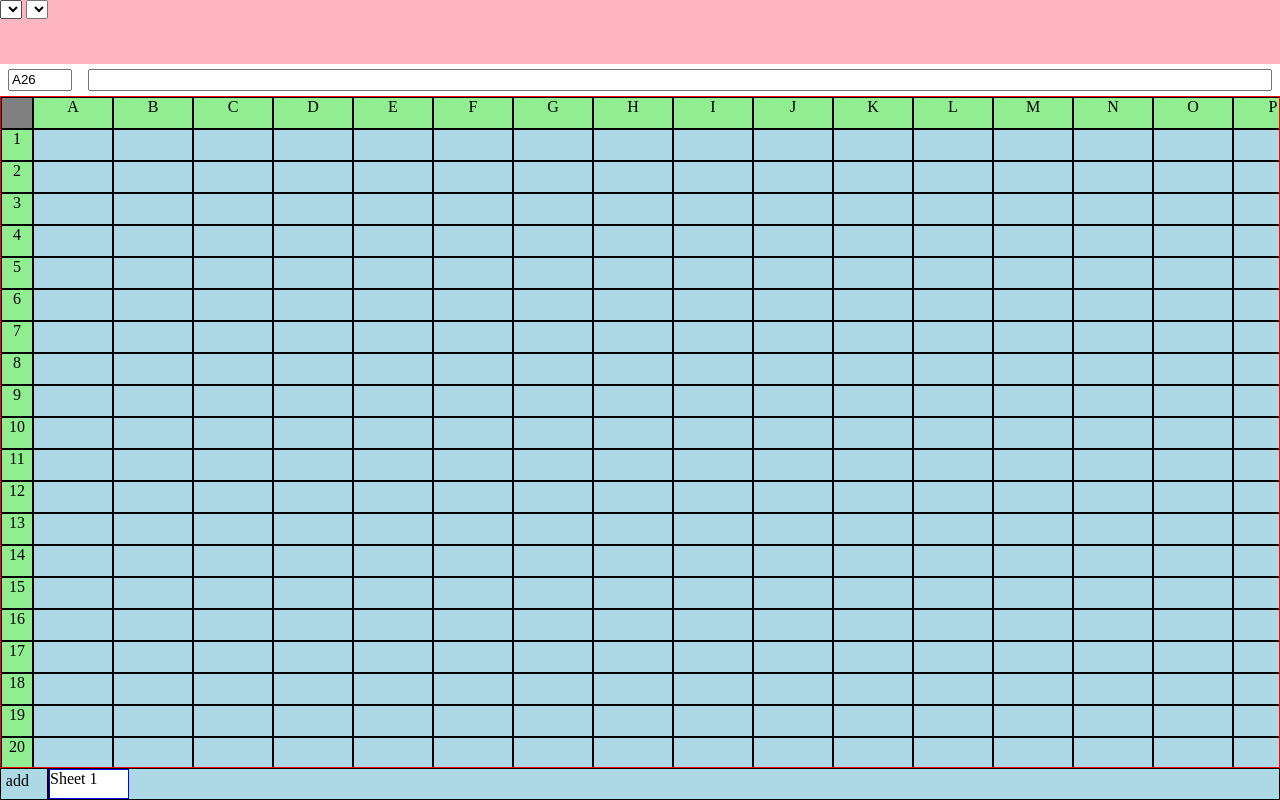
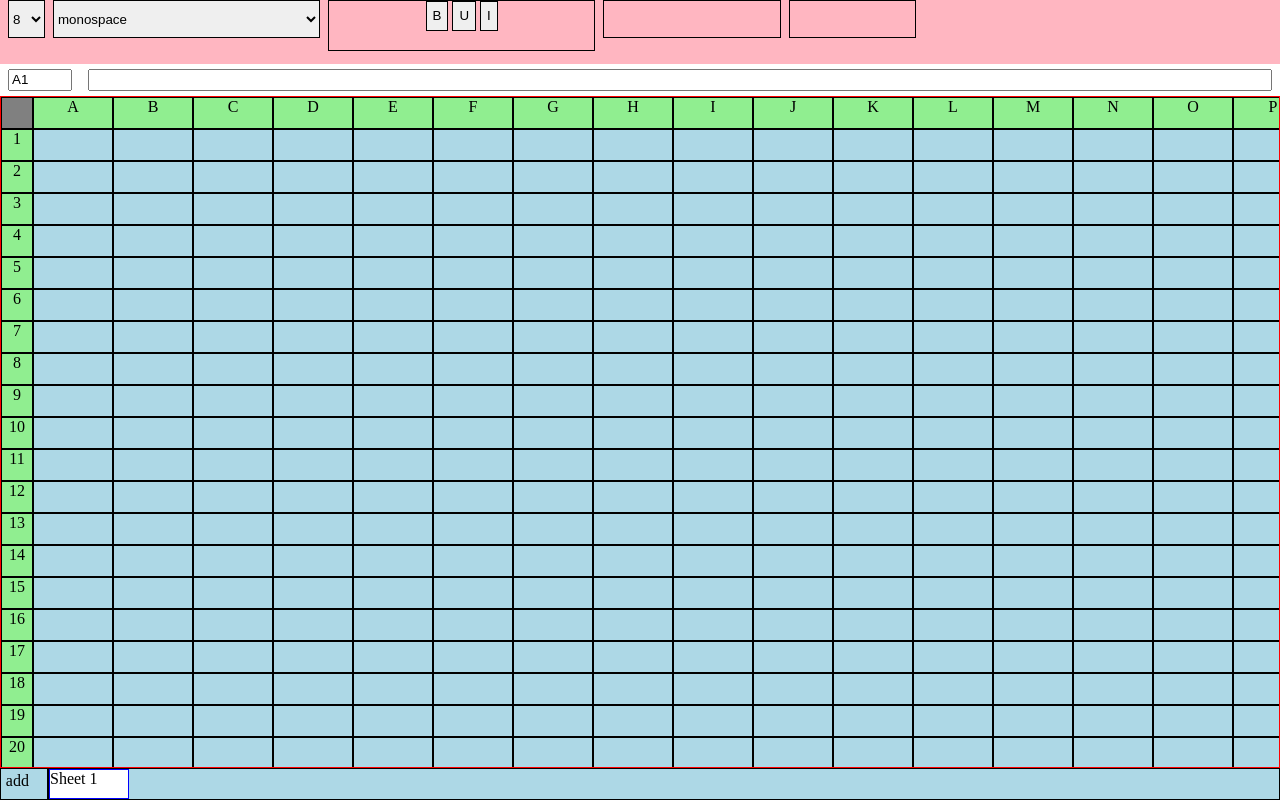
Before and after one commit to Aakash4069/Excel_Clone_TA, a plain HTML site: page index.html in a window 1280 px wide. Drawn offline with Linux system fonts and the light colour scheme.

Commit message:
grid is completely made

```diff
--- a/grid.js
+++ b/grid.js
@@ -2,6 +2,7 @@ let leftCol = document.querySelector(".left_col");
 let topRow = document.querySelector(".top_row");
 let grid = document.querySelector(".grid");
 let addressInput=document.querySelector(".address-input");
+let bold=document.querySelector(".bold");
 let rows = 100;
 let cols = 26
 for (let i = 0; i < rows; i++) {
@@ -26,7 +27,7 @@ for (let i = 0; i < rows; i++) {
         // cell.innerText = `${String.fromCharCode(65 + j)}  ${i+1}`
         cell.setAttribute("class", "cell");
         cell.setAttribute("rid",i);
-        cell.setAttribute("rid",j);
+        cell.setAttribute("cid",j);
         cell.setAttribute("contenteditable","true");
         row.appendChild(cell);
     }
@@ -35,13 +36,37 @@ for (let i = 0; i < rows; i++) {
 
 let allCells=document.querySelectorAll(".grid .cell");
 
-for(let i=0;i<allCells.length;i++){
-    let rid=allCells[i].getAttribute("rid");
-    let cid=allCells[i].getAttribute("cid");
-    rid=Number(rid);
-    cid=Number(cid);
-    let address=`${String.fromCharCode(65 + cid)}${rid + 1} `;
-    addressInput.value=address;
+for(let i=0 ; i < allCells.length; i++){
+    allCells[i].addEventListener("click",function(){
+
+        let rid=allCells[i].getAttribute("rid");
+        let cid=allCells[i].getAttribute("cid");
+        rid=Number(rid);
+        cid=Number(cid);
+        let address=`${String.fromCharCode(65 + cid)}${rid + 1} `;
+        addressInput.value = address;
+    })
 }
 
+
+bold.addEventListener("click",function(){
+
+    let address =addressInput.value;
+    let riciobj=getRIDCIDfromAddress(address);
+    let rid=riciobj.rid;
+    let cid=riciobj.cid;
+    let uiCellElement=document.querySelector(`.cell[rid="${rid}"][cid="${cid}"]`);
+    uiCellElement.style.fontWeight="bold";
+
+})
+
+function getRIDCIDfromAddress(address){
+    let cid=Number(address.charCodeAt(0))-65;
+    let rid=Number(address.slice(1))-1;
+
+    return {
+        "rid" : rid,"cid" : cid
+    };
+
+}
 allCells[0].click();
--- a/index.html
+++ b/index.html
@@ -6,14 +6,38 @@
     <meta http-equiv="X-UA-Compatible" content="IE=edge">
     <meta name="viewport" content="width=device-width, initial-scale=1.0">
     <title>Document</title>
+    <link rel="stylesheet" href="https://fonts.googleapis.com/icon?family=Material+Icons">
     <link rel="stylesheet" href="style.css">
 </head>
 
 <body>
     <div class="menu-container">
-        <select class="font-size"> </select>
-        <select class="font-family"> </select>
-        <!-- .bui-container .align -->
+        <select class="font-size">
+            <option value="8" >8</option>
+            <option value="10" >10</option>
+            <option value="12" >12</option>
+            <option value="14" >14</option>
+            <option value="16" >16</option>
+            <option value="18" >18</option>
+        </select>
+        <select class="font-family">
+            <option value="monospace" >monospace</option>
+            <option value="sans-serif" >sans-serif</option>
+            <option value="Georgia" >Georgia</option>
+            <option value="fantasy" > fantasy</option>
+
+        </select>
+        <div class="bui-container">
+            <input type="button" class="bold" value="B"></input>
+            <input type="button" class="Underline" value="U"></input>
+            <input type="button" class="italic" value="I"></input>
+
+
+        </div>
+
+         <div class="align-container"></div>
+         <div class="color-container"></div>
+
     </div>
     <div class="formula-container">
         <input type="text" class ="address-input" ></input>
--- a/style.css
+++ b/style.css
@@ -5,12 +5,37 @@
 body {
     margin: 0px;
 }
-
+/* ********menu container************* */
 .menu-container {
     /* border: 1px solid red; */
     height: 4rem;
     background-color: lightpink;
+    display: flex;
+    gap: 0.5rem;
+    padding-left: 0.5rem;
 }
+.menu-container *{
+    border: 1px solid;
+    height: 60%;
+
+
+}
+.font-family{
+    width: 21%;
+}
+.bui-container{
+
+    width: 21%;
+    height: 80%;
+    text-align: center;
+}
+.align-container{
+    width: 14%;
+}
+.color-container{
+    width: 10%;
+}
+
 
 .formula-container {
     /* border: 1px solid red; */
```
